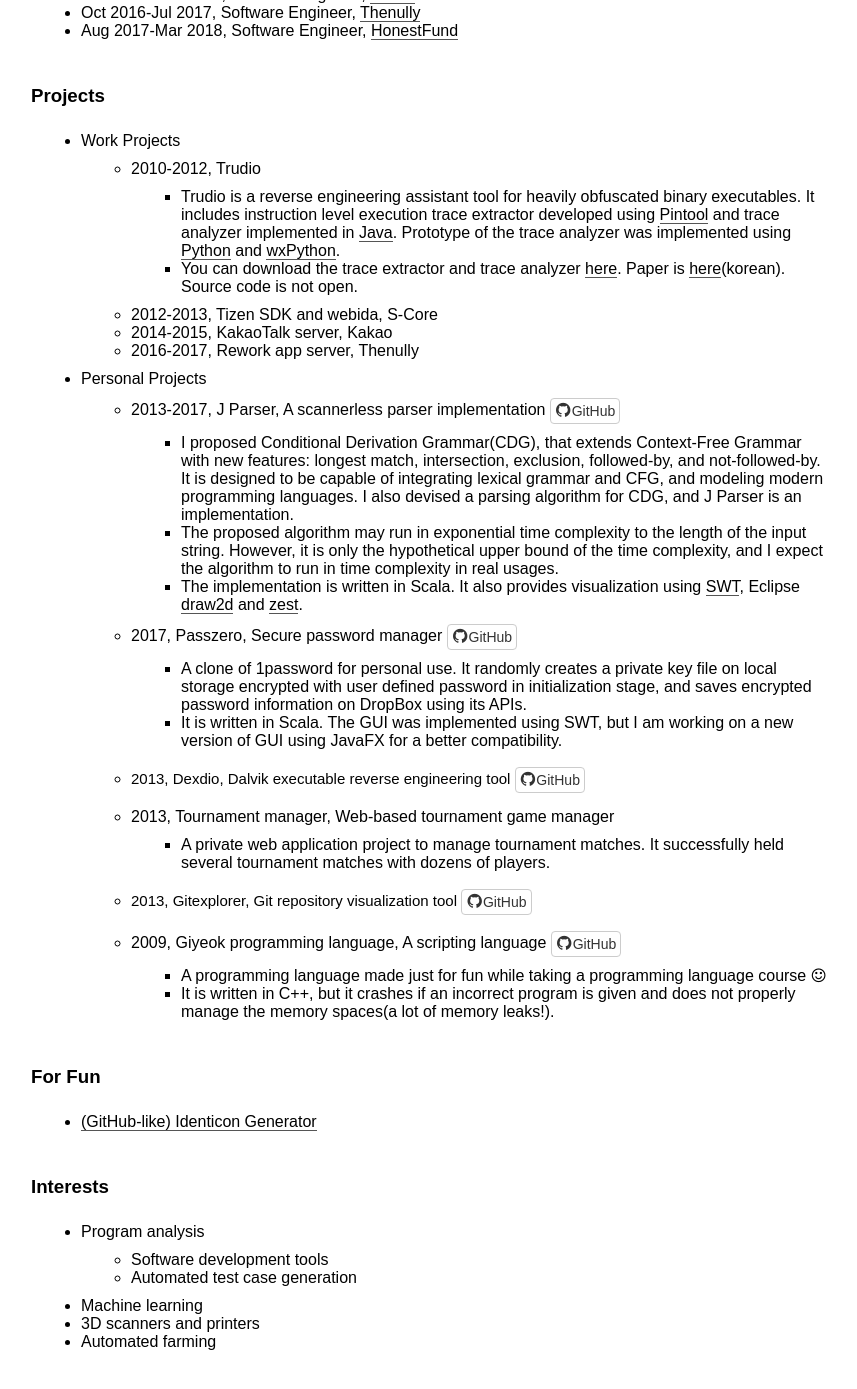
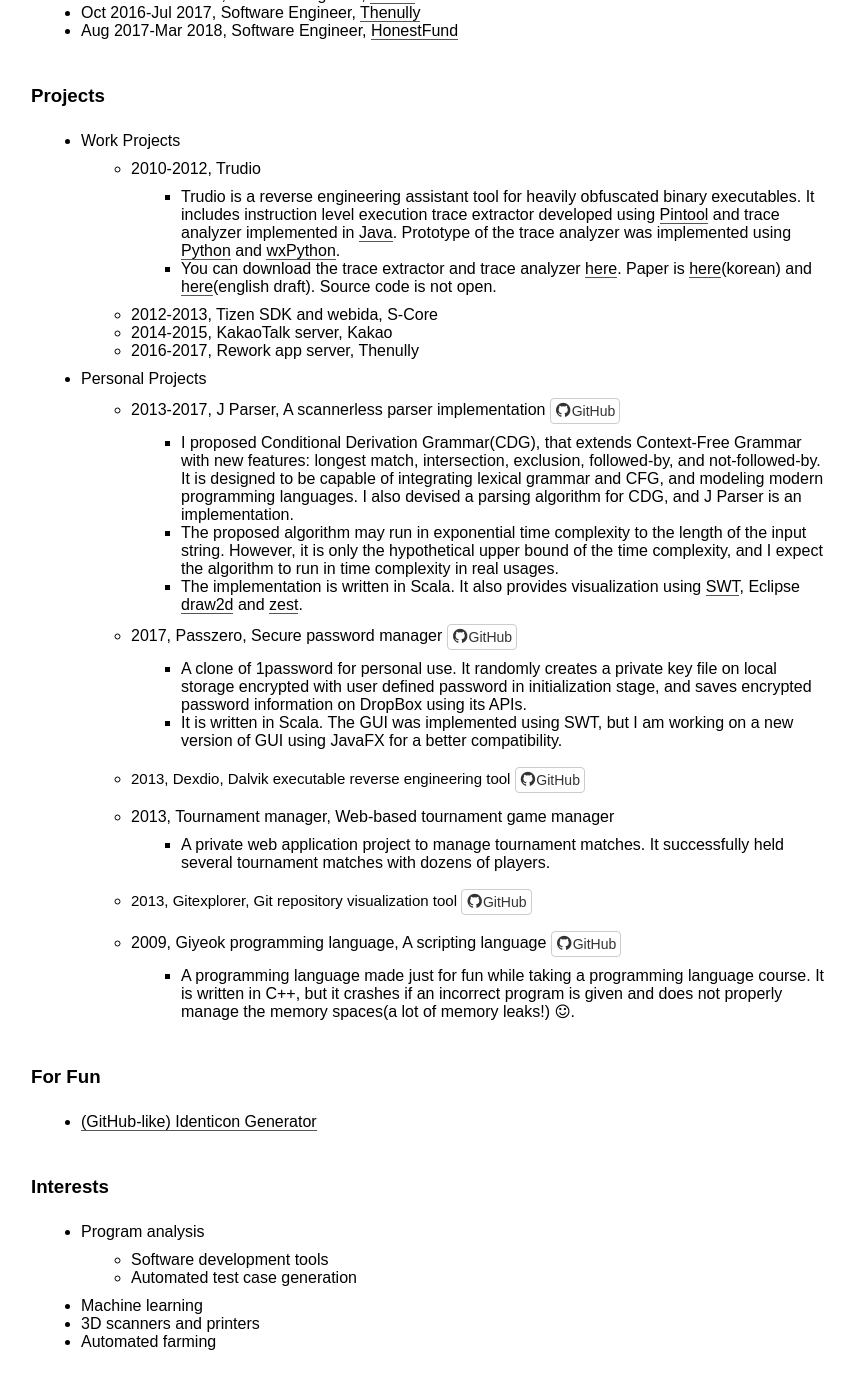
Before and after one commit to Joonsoo/joonsoo.github.io, a Jekyll site: the page built from index.html, in a window 1280 px wide and 1400 px high, scrolled down 501 px. Shown: the top 1389 px of the window, without its empty margins (209-1066 px from the left). Built offline with Jekyll 4.4.1, drawn with Linux system fonts in a browser that asks for light colours; nearby versions of some CDN libraries; some web fonts are replaced.

Commit message:
Update index.md

```diff
--- a/_includes/index.md
+++ b/_includes/index.md
@@ -18,7 +18,7 @@
 * Work Projects
   * 2010-2012, Trudio
     * Trudio is a reverse engineering assistant tool for heavily obfuscated binary executables. It includes instruction level execution trace extractor developed using [Pintool](https://software.intel.com/en-us/articles/pin-a-dynamic-binary-instrumentation-tool) and trace analyzer implemented in [Java](). Prototype of the trace analyzer was implemented using [Python]() and [wxPython]().
-    * You can download the trace extractor and trace analyzer [here](https://code.google.com/archive/p/trudio/downloads). Paper is [here](http://giyeok.com/assets/thesis.pdf)(korean). Source code is not open.
+    * You can download the trace extractor and trace analyzer [here](https://code.google.com/archive/p/trudio/downloads). Paper is [here](http://giyeok.com/assets/thesis.pdf)(korean) and [here](http://giyeok.com/assets/trudio.pdf)(english draft). Source code is not open.
   * 2012-2013, Tizen SDK and webida, S-Core
   * 2014-2015, KakaoTalk server, Kakao
   * 2016-2017, Rework app server, Thenully
@@ -41,8 +41,7 @@
   * 2013, Gitexplorer, Git repository visualization tool <a class="btn btn-default narrow" href="https://github.com/joonsoo/gitexplorer"><i class="fa fa-2 fa-github"></i>GitHub</a>
 
   * 2009, Giyeok programming language, A scripting language <a class="btn btn-default narrow" href="https://github.com/joonsoo/giyeok"><i class="fa fa-2 fa-github"></i>GitHub</a>
-    * A programming language made just for fun while taking a programming language course <i class="fa fa-smile-o"></i>
-    * It is written in C++, but it crashes if an incorrect program is given and does not properly manage the memory spaces(a lot of memory leaks!).
+    * A programming language made just for fun while taking a programming language course. It is written in C++, but it crashes if an incorrect program is given and does not properly manage the memory spaces(a lot of memory leaks!) <i class="fa fa-smile-o"></i>.
 
 
 ### For Fun
```
